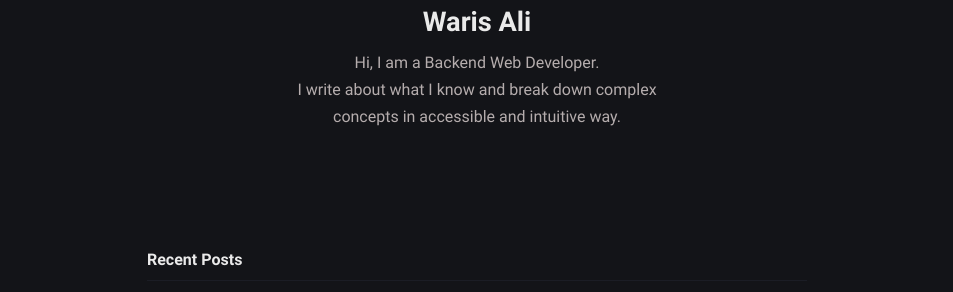
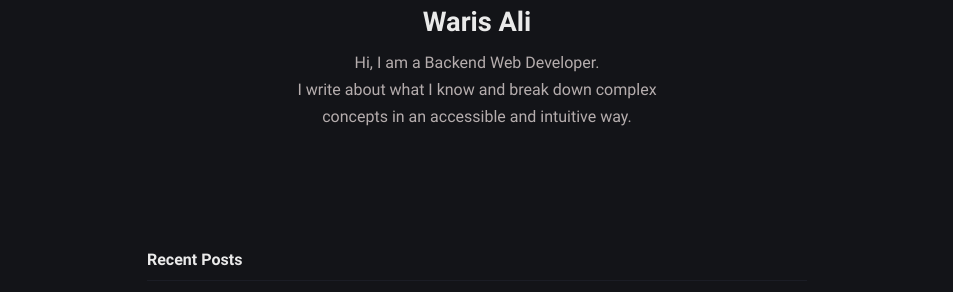
Before and after one commit to Waris-Ali-Tech/warisali.tech, a Jekyll site: the page built from index.md, in a window 1280 px wide. Shown: the part 251-543 px from the top of the page, without its empty margins (163-1116 px from the left). Built offline with Jekyll 4.4.1, drawn with Linux system fonts in a browser that asks for light colours.

Commit message:
feat: Fix typo in site description

```diff
--- a/_config.yml
+++ b/_config.yml
@@ -12,7 +12,7 @@ mode: dark # default theme "dark" | "light"
 author:
   name: Waris Ali
   bio: >-
-    Hi, I am a Backend Web Developer.<br/> I write about what I know and break down complex concepts in accessible and intuitive way.
+    Hi, I am a Backend Web Developer.<br/> I write about what I know and break down complex concepts in an accessible and intuitive way.
   username: warisali2
   email: contact@warisali.tech
   avatar: /assets/img/avatar.jpg
```
